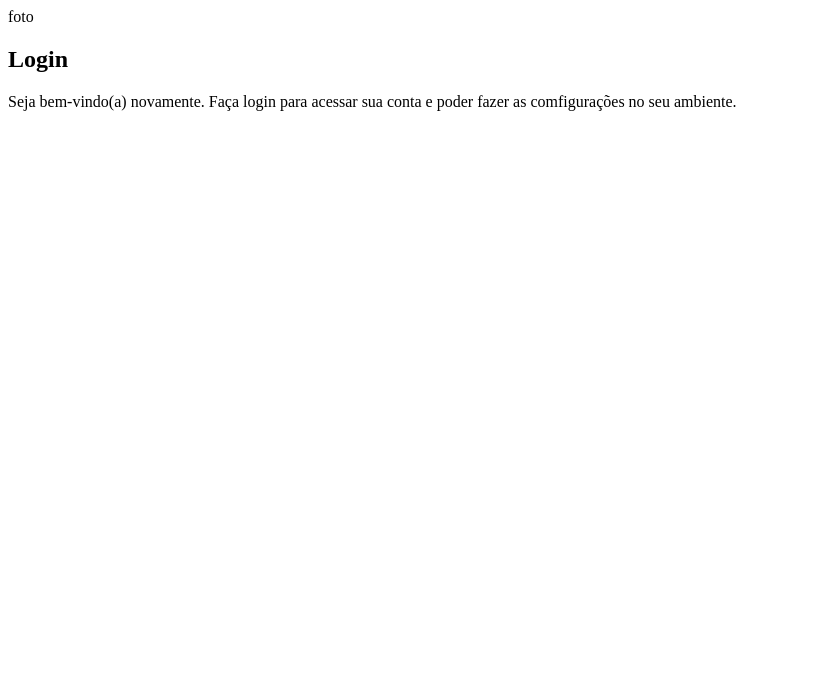
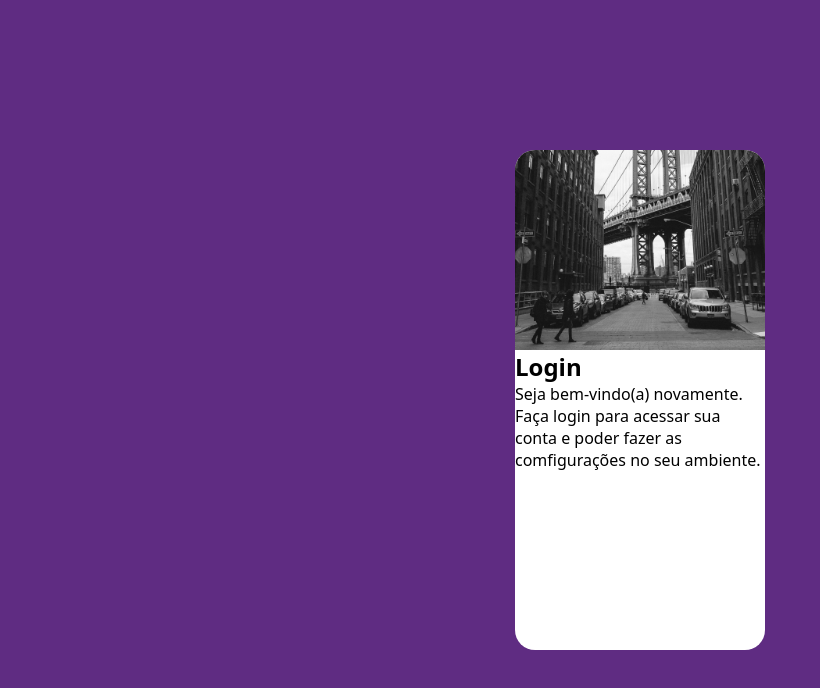
Before and after one commit to JeanlucasBarragan/tela-login, a plain HTML site: page index.html in a window 1280 px wide. Shown: the whole page, without its empty margins (0-820 px from the left). Drawn offline with Linux system fonts and the light colour scheme.

Commit message:
trabalhando no estilo do projeto

```diff
--- a/estilos/style.css
+++ b/estilos/style.css
@@ -5,3 +5,43 @@ Paleta de cores:
 verde: #49a09d
 lilás: #5f2c82
 */
+
+*{
+    font-family: system-ui, -apple-system, BlinkMacSystemFont, 'Segoe UI', Roboto, Oxygen, Ubuntu, Cantarell, 'Open Sans', 'Helvetica Neue', sans-serif;
+    padding: 0px;
+    margin: 0px;
+    box-sizing: border-box;
+}
+
+html, body {
+    background-color:#5f2c82;
+    height: 100vh;
+    width: 100vw;
+}
+
+main {
+    position: relative;
+    height: 100vh;
+    width: 100vw;
+}
+
+section#login {
+    background-color: white;
+    width: 250px;
+    height: 500px;
+    border-radius: 20px;
+    position: absolute;
+    top: 50%;
+    left: 50%;
+    transform: translate(-50%, -50%);
+    overflow: hidden;
+}
+
+section#login > div#imagem {
+    background: url(../imagens/img\ fundo.jpg) no-repeat;
+    height: 200px;
+    background-size: cover;
+    background-position: center bottom;
+
+
+}
--- a/index.html
+++ b/index.html
@@ -11,7 +11,7 @@
     <main>
         <section id="login">
             <div id="imagem">
-                foto
+
 
             </div>
 
```
